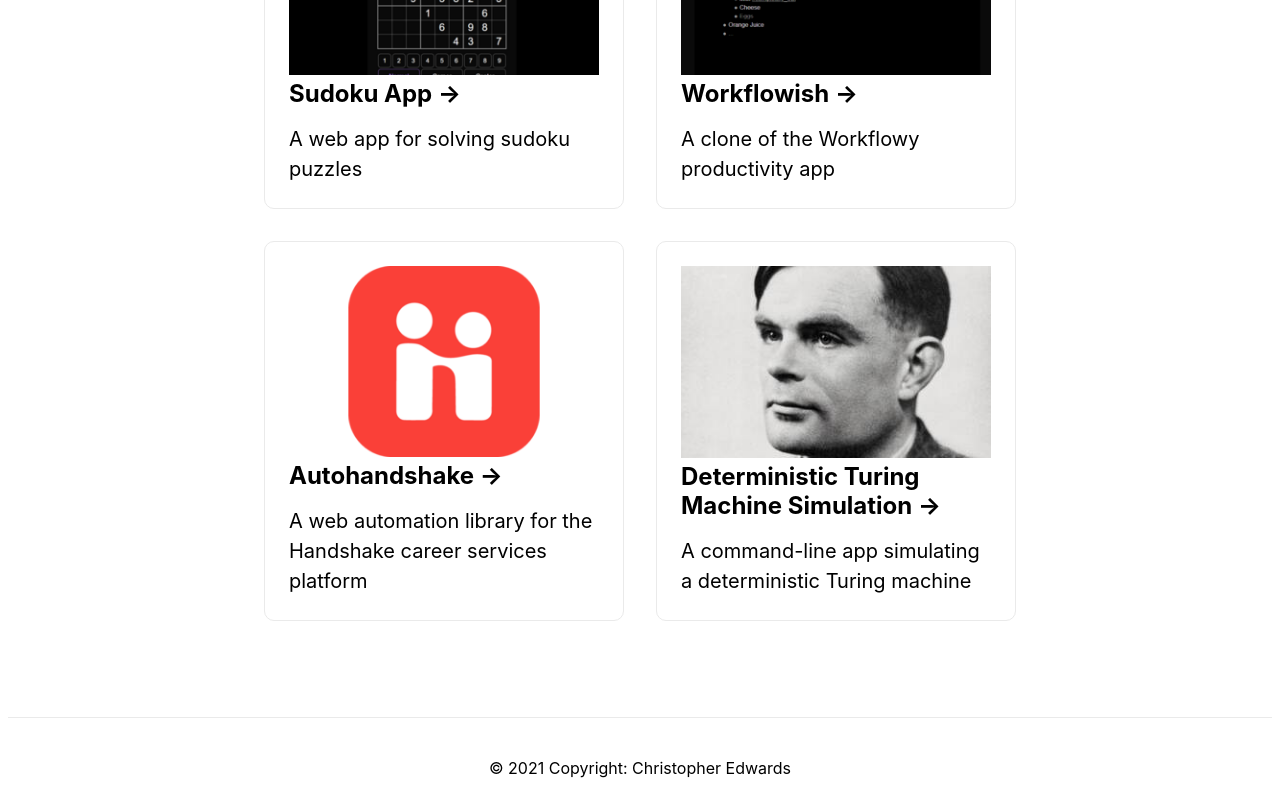
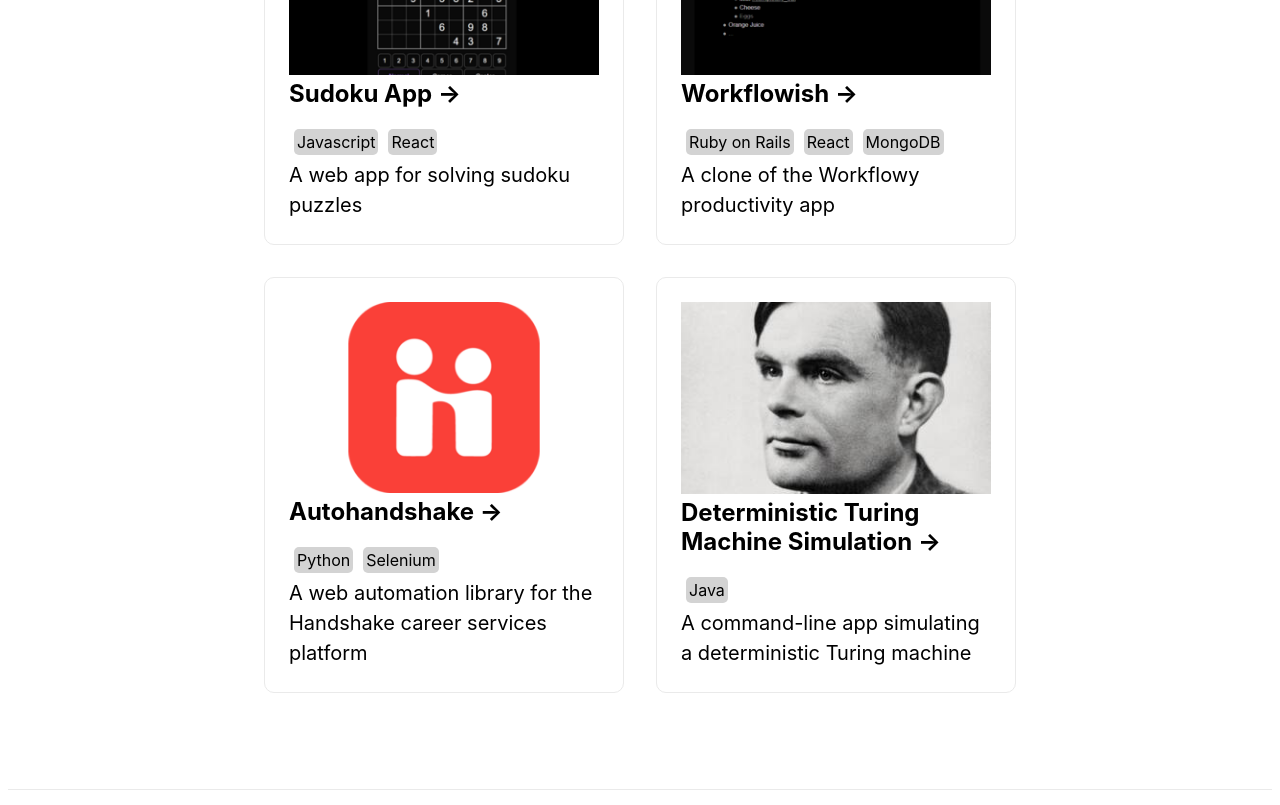
Before and after one commit to cedwards036/portfolio, a Next.js app: page / in a window 1280 px wide. Shown: the part 540-1345 px from the top of the page. Built offline with nearby package versions, Linux system fonts and the light colour scheme.

Commit message:
Add technology tags to project cards

```diff
--- a/components/card.js
+++ b/components/card.js
@@ -3,6 +3,9 @@ import Image from "next/image";
 import styles from "../styles/Home.module.css";
 
 export default function Card(props) {
+  const technologies = props.technologies.map((tech) => (
+    <div className={styles.technology}>{tech}</div>
+  ));
   return (
     <div className={styles.card}>
       <Link href={props.webURL}>
@@ -16,6 +19,7 @@ export default function Card(props) {
           <h3>{props.name} &rarr;</h3>
         </a>
       </Link>
+      <div className={styles.technologies}>{technologies}</div>
       <p>{props.shortDesc}</p>
     </div>
   );
--- a/components/card_grid.js
+++ b/components/card_grid.js
@@ -10,6 +10,7 @@ export default function CardGrid(props) {
       blogURL={card.blogURL}
       imgSrc={card.imgSrc}
       imgAlt={card.imgAlt}
+      technologies={card.technologies}
       key={card.name}
     />
   ));
--- a/data/cards.json
+++ b/data/cards.json
@@ -5,7 +5,8 @@
     "webURL": "https://react-sudoku.netlify.app/",
     "blogURL": "/",
     "imgSrc": "/sudoku.png",
-    "imgAlt": "Sudoku App preview image"
+    "imgAlt": "Sudoku App preview image",
+    "technologies": ["Javascript", "React"]
   },
   {
     "name": "Workflowish",
@@ -13,20 +14,23 @@
     "webURL": "https://workflowish.netlify.app/",
     "blogURL": "/",
     "imgSrc": "/workflowish.png",
-    "imgAlt": "Workflowish App preview image"
+    "imgAlt": "Workflowish App preview image",
+    "technologies": ["Ruby on Rails", "React", "MongoDB"]
   },
   {
     "name": "Autohandshake",
     "shortDesc": "A web automation library for the Handshake career services platform",
     "webURL": "https://pypi.org/project/autohandshake/",
     "blogURL": "/",
-    "imgSrc": "/handshake.png"
+    "imgSrc": "/handshake.png",
+    "technologies": ["Python", "Selenium"]
   },
   {
     "name": "Deterministic Turing Machine Simulation",
     "shortDesc": "A command-line app simulating a deterministic Turing machine",
     "webURL": "https://github.com/cedwards036/DeterministicTuringMachine",
     "blogURL": "/",
-    "imgSrc": "/turing.jpg"
+    "imgSrc": "/turing.jpg",
+    "technologies": ["Java"]
   }
 ]
--- a/styles/Home.module.css
+++ b/styles/Home.module.css
@@ -109,6 +109,17 @@
   height: 1em;
 }
 
+.technologies {
+  display: flex;
+}
+
+.technology {
+  background-color: lightgray;
+  margin: 5px;
+  padding: 3px;
+  border-radius: 5px;
+}
+
 @media (max-width: 600px) {
   .grid {
     width: 100%;
```
